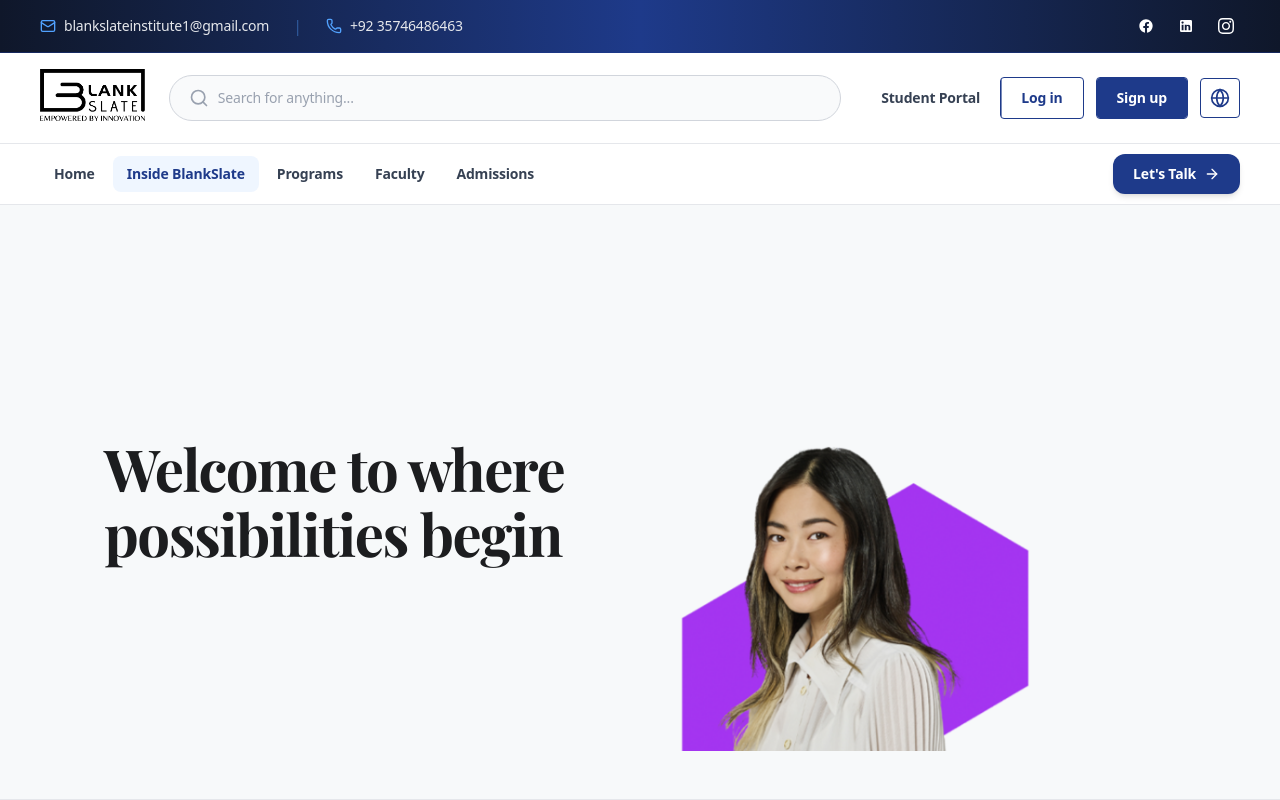
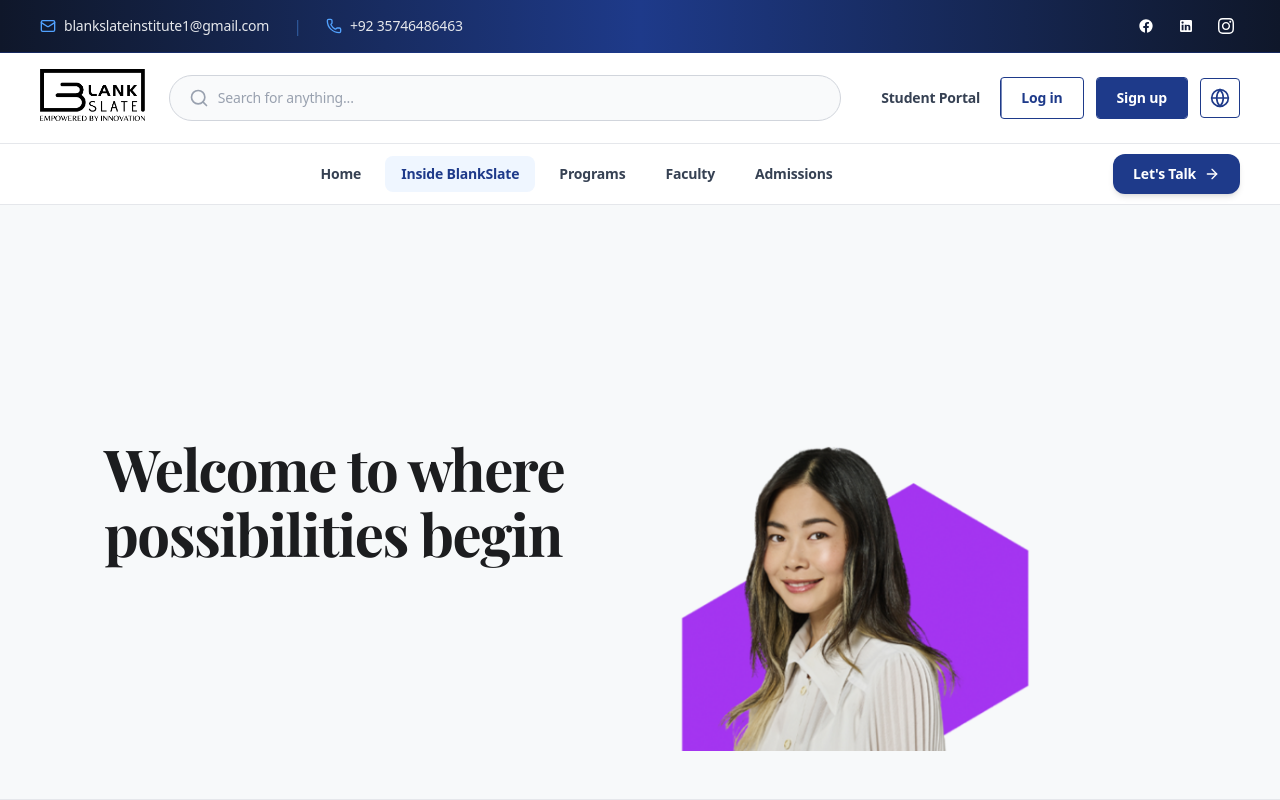
Before and after one commit to techbyrayyan/blank-slate-ins, a Next.js app: page /about in a window 1280 px wide. Shown: the top 800 px of the page. Built offline with nearby package versions, Linux system fonts and the light colour scheme.

Commit message:
feat: center navlinks in bottom navbar and reveal logo on scroll

```diff
--- a/src/components/Navbar.js
+++ b/src/components/Navbar.js
@@ -175,14 +175,25 @@ export default function Navbar({ onOpenApply }) {
 
           <nav className="bg-white border-b border-gray-200">
             <div className="max-w-7xl mx-auto px-6 lg:px-10 py-2.5 flex items-center justify-between gap-4">
-              <div className="hidden xl:flex items-center gap-1 flex-wrap">
+
+              {/* Left side: Logo on scroll only (hidden by default when not scrolled) */}
+              <div className="hidden xl:flex items-center flex-shrink-0">
+                <div className={`overflow-hidden transition-all duration-400 ease-in-out ${
+                  isScrolled ? "max-w-[180px] opacity-100 mr-2" : "max-w-0 opacity-0 pointer-events-none mr-0"
+                }`}>
+                  <Logo variant="dark" size="sm" />
+                </div>
+              </div>
+
+              {/* Center: Nav links */}
+              <div className="hidden xl:flex flex-1 items-center justify-center gap-2 flex-wrap">
                 {navLinks.map((link) => {
                   const isActive = pathname === link.href;
                   return (
                     <Link
                       key={link.name}
                       href={link.href}
-                      className={`px-3.5 py-2 text-sm font-semibold rounded-lg transition-all whitespace-nowrap ${
+                      className={`px-4 py-2 text-sm font-semibold rounded-lg transition-all whitespace-nowrap ${
                         isActive
                           ? "text-[#1e3a8a] bg-blue-50 font-bold"
                           : "text-gray-700 hover:text-[#1e3a8a] hover:bg-gray-50"
@@ -193,6 +204,8 @@ export default function Navbar({ onOpenApply }) {
                   );
                 })}
               </div>
+
+              {/* Right side: Let's Talk CTA button */}
               <div className="hidden xl:flex items-center flex-shrink-0">
                 <Link
                   href="/contact"
@@ -203,6 +216,7 @@ export default function Navbar({ onOpenApply }) {
                 </Link>
               </div>
 
+              {/* Mobile: logo + menu button */}
               <div className="flex xl:hidden items-center justify-between w-full">
                 <div className={`overflow-hidden transition-all duration-300 ${isScrolled ? "max-w-[160px] opacity-100" : "max-w-0 opacity-0"}`}>
                   <Logo variant="dark" size="sm" />
```
